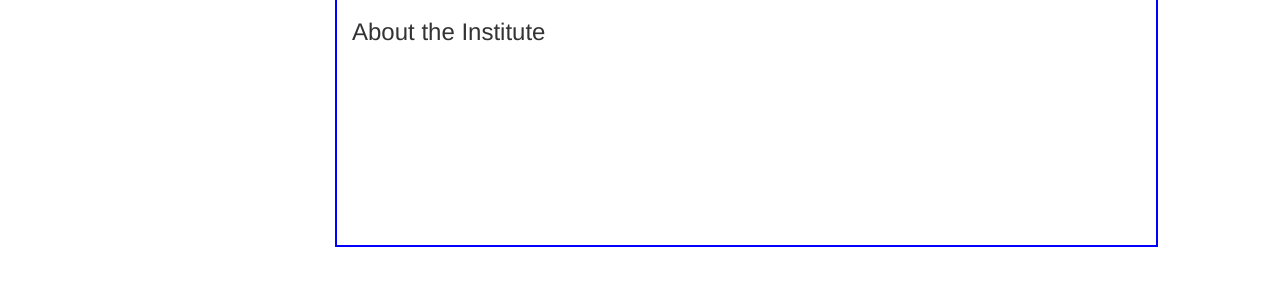
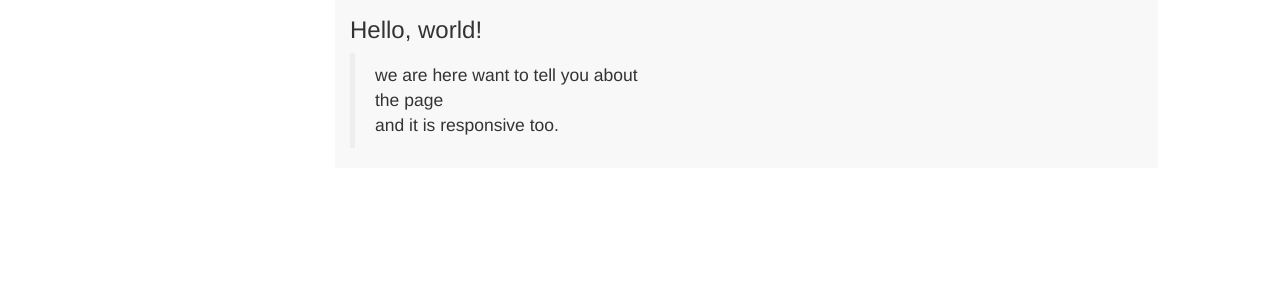
Before and after one commit to Hitechverma/website2, a plain HTML site: page index.html in a window 1280 px wide. Shown: the part 361-646 px from the top of the page. Drawn offline with nearby package versions, Linux system fonts and the light colour scheme; a script that the page names is missing.

```diff
--- a/css/style.css
+++ b/css/style.css
@@ -4,8 +4,10 @@
 }
 
 #note1{
-	border: 2px solid blue;
-	height: 250px;
+	/*border: 2px solid blue;*/
+	background-color: #F8F8F8;
+
+
 }
 
 #note2{
--- a/index.html
+++ b/index.html
@@ -122,9 +122,9 @@
     					</div>
     					<div class="row">
     						<div class="col-md-12" id="note1">
-    						<header><h3>About the Institute</h3></header>
-
-    						</div>
+							  <h3>Hello, world!</h3>
+							  <blockquote>we are here want to tell you about <br/> the page <br/> and it is responsive too.</blockquote>
+							</div>
     					</div>
     				</div>
     			</div>
```
